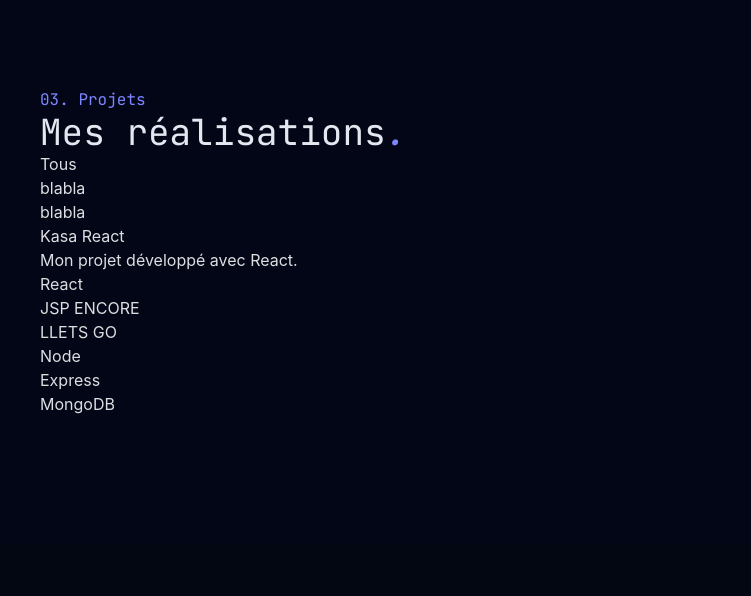
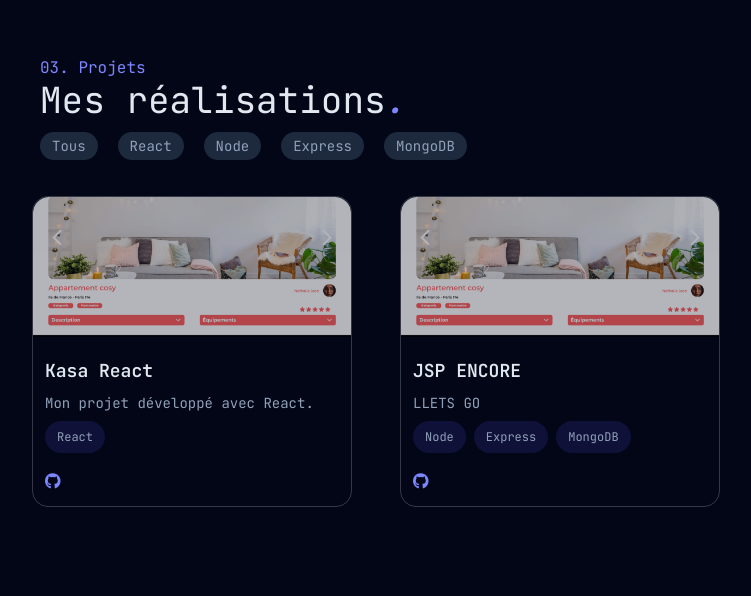
Before and after one commit to nanadocte/portfolio, a React (Vite) app: page / in a window 1280 px wide. Shown: the part 2544-3140 px from the top of the page, without its empty margins (264-1015 px from the left). Built offline with nearby package versions, Linux system fonts and the light colour scheme.

Commit message:
Styled Projets section

```diff
--- a/src/components/ProjetCard.jsx
+++ b/src/components/ProjetCard.jsx
@@ -1,19 +1,26 @@
 function ProjetCard({ img, titre, description, stack, github }) {
   return (
-    <div>
-      <img src={img}></img>
-      <h4>{titre}</h4>
-      <p>{description}</p>
-      <ul>
+    <article className="overflow-hidden w-full min-h-70 min-w-80  border border-white/20 rounded-2xl max-w-md flex flex-col gap-2">
+      <img
+        className="opacity-70 rounded-t-2xl h-35 object-cover hover:scale-110 transition-all duration-800 "
+        src={img}
+      ></img>
+      <div className="p-3 flex flex-col flex-1 h-full gap-2 ">
+        <h4 className="text-slate-200 text-lg font-semibold">{titre}</h4>
+        <p className="text-slate-400 text-sm">{description}</p>
+        <ul className="flex flex-wrap gap-2 text-xs text-slate-400">
           {' '}
           {stack.map((stack) => (
-          <li key={stack}>{stack}</li>
+            <li className="bg-indigo-900/30 rounded-2xl px-3 py-2" key={stack}>
+              {stack}
+            </li>
           ))}
         </ul>
-      <a href={github}>
-        <img></img>
+        <a className="" href={github}>
+          <i class="fa-brands fa-github mt-3 text-indigo-400 transition-transform duration-300 hover:scale-110"></i>
         </a>
       </div>
+    </article>
   );
 }
 
--- a/src/data/projets.json
+++ b/src/data/projets.json
@@ -1,7 +1,7 @@
 [
   {
     "id": 1,
-    "img": null,
+    "img": "/kasa.png",
     "titre": "Kasa React",
     "description": "Mon projet développé avec React.",
     "stack": ["React"],
@@ -10,7 +10,7 @@
   },
   {
     "id": 2,
-    "img": null,
+    "img": "/kasa.png",
     "titre": "JSP ENCORE",
     "description": "LLETS GO",
     "stack": ["Node", "Express", "MongoDB"],
--- a/src/sections/Competences.jsx
+++ b/src/sections/Competences.jsx
@@ -29,7 +29,7 @@ function Competences() {
     'Adaptabilité',
   ];
   return (
-    <section className="px-76 p-32 flex flex-col gap-16">
+    <section className="px-76 p-32 flex flex-col gap-12">
       <SectionTitle
         sectionName="02. Compétences"
         contenu="Ce que je maîtrise"
@@ -49,12 +49,9 @@ function Competences() {
           <i className="fa-solid fa-layer-group text-indigo-400"></i>
           <h3>Soft Skills</h3>
         </div>
-        <ul className="flex-wrap text-xs flex gap-4 text-slate-400 ">
+        <ul className="flex-wrap text-xs flex gap-4 text-slate-400">
           {softSkills.map((skills) => (
-            <li
-              className="w-fill bg-indigo-900/30 rounded-2xl px-3 py-2"
-              key={skills}
-            >
+            <li className="bg-indigo-900/30 rounded-2xl px-3 py-2" key={skills}>
               {skills}
             </li>
           ))}
--- a/src/sections/Hero.jsx
+++ b/src/sections/Hero.jsx
@@ -9,7 +9,7 @@ function Hero() {
     >
       <div className="group/bienvenue flex flex-col justify-center items-center gap-12">
         <p
-          className="font--montserrat z-2 fixed opacity-0 group-hover/bienvenue:opacity-30 transition-opacity duration-500 text-9xl font-bold
+          className="font--montserrat z-2 fixed opacity-0 group-hover/bienvenue:opacity-20 font-semibold transition-opacity duration-1500 text-9xl
           absolute top-[42%] right-[60%] rotate-[270deg] bg-gradient-to-r from-indigo-800
           to-purple-800 bg-clip-text text-transparent blur-xs pointer-events-none"
         >
--- a/src/sections/Projets.jsx
+++ b/src/sections/Projets.jsx
@@ -3,18 +3,25 @@ import projets from '../data/projets.json';
 import ProjetCard from '../components/ProjetCard';
 
 function Projets() {
-  const stackList = ['blabla', 'blabla'];
+  const uniqueStack = [...new Set(projets.flatMap((projet) => projet.stack))];
+  console.log(uniqueStack);
   return (
-    <div className="px-76 p-32 bg-[#020617]">
+    <section className="px-76 p-32 bg-[#020617] flex flex-col gap-3">
       <SectionTitle sectionName="03. Projets" contenu="Mes réalisations" />
-      <ul>
-        <li>Tous</li>
-        {stackList.map((stack) => (
-          <li key={stack}>
-            <button>{stack}</button>
+      <ul className="flex gap-5 text-sm mb-6">
+        <li className="hover:bg-gradient-to-r hover:from-indigo-800  hover:to-purple-600  bg-slate-800 py-1 px-3 rounded-2xl text-slate-400">
+          Tous
+        </li>
+        {uniqueStack.map((projet) => (
+          <li
+            className="hover:bg-gradient-to-r hover:from-indigo-800  hover:to-purple-600 bg-slate-800 py-1 px-3 rounded-2xl text-slate-400"
+            key={projet}
+          >
+            <button>{projet}</button>
           </li>
         ))}
       </ul>
+      <div className="flex gap-12 justify-center">
         {projets.map((projet) => (
           <ProjetCard
             key={projet.id}
@@ -26,6 +33,7 @@ function Projets() {
           />
         ))}
       </div>
+    </section>
   );
 }
 
```
Also changed, not shown: public/kasa.png (added), src/assets/kasa.png (added). Lines whose indentation alone changed are shown as unchanged.
